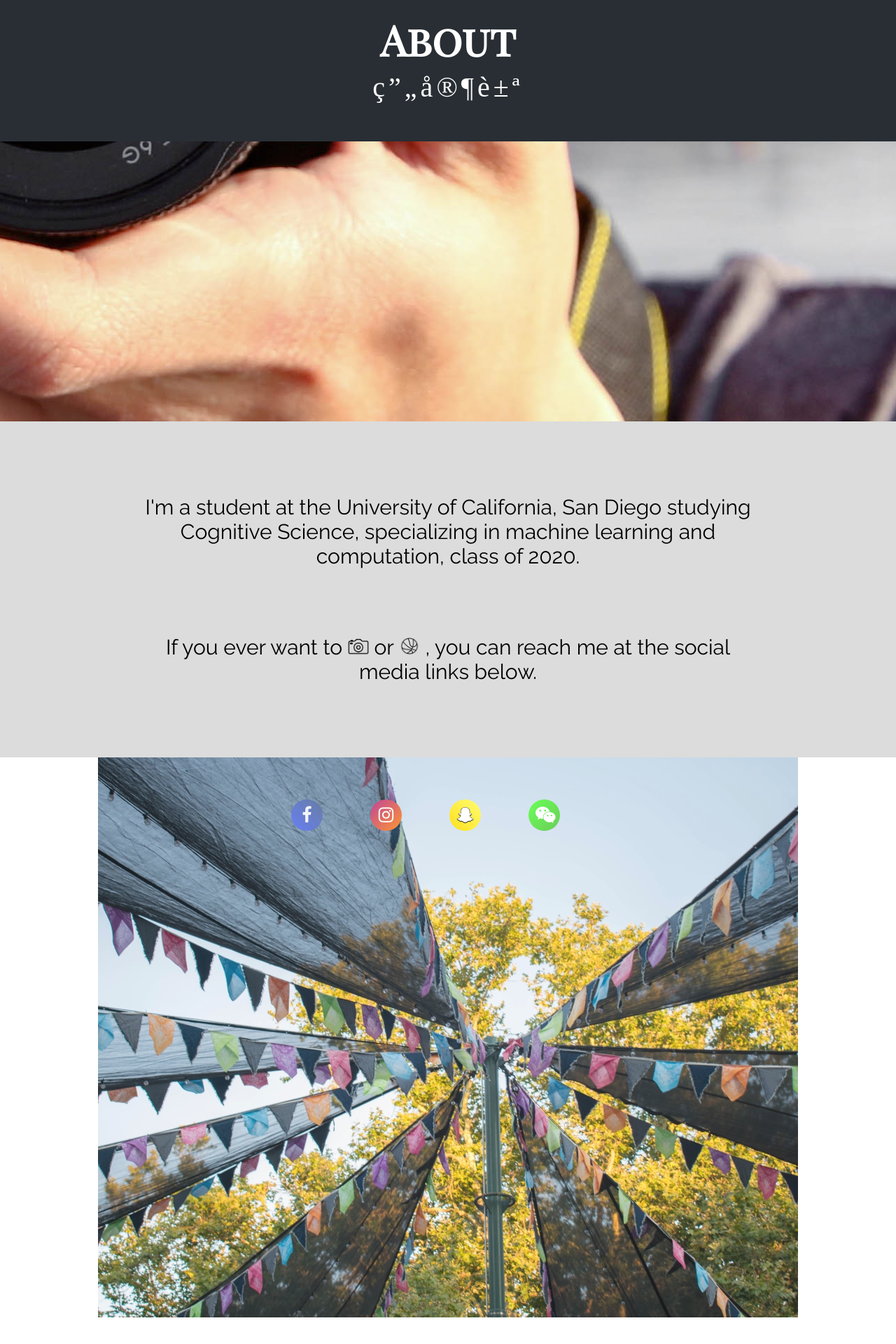
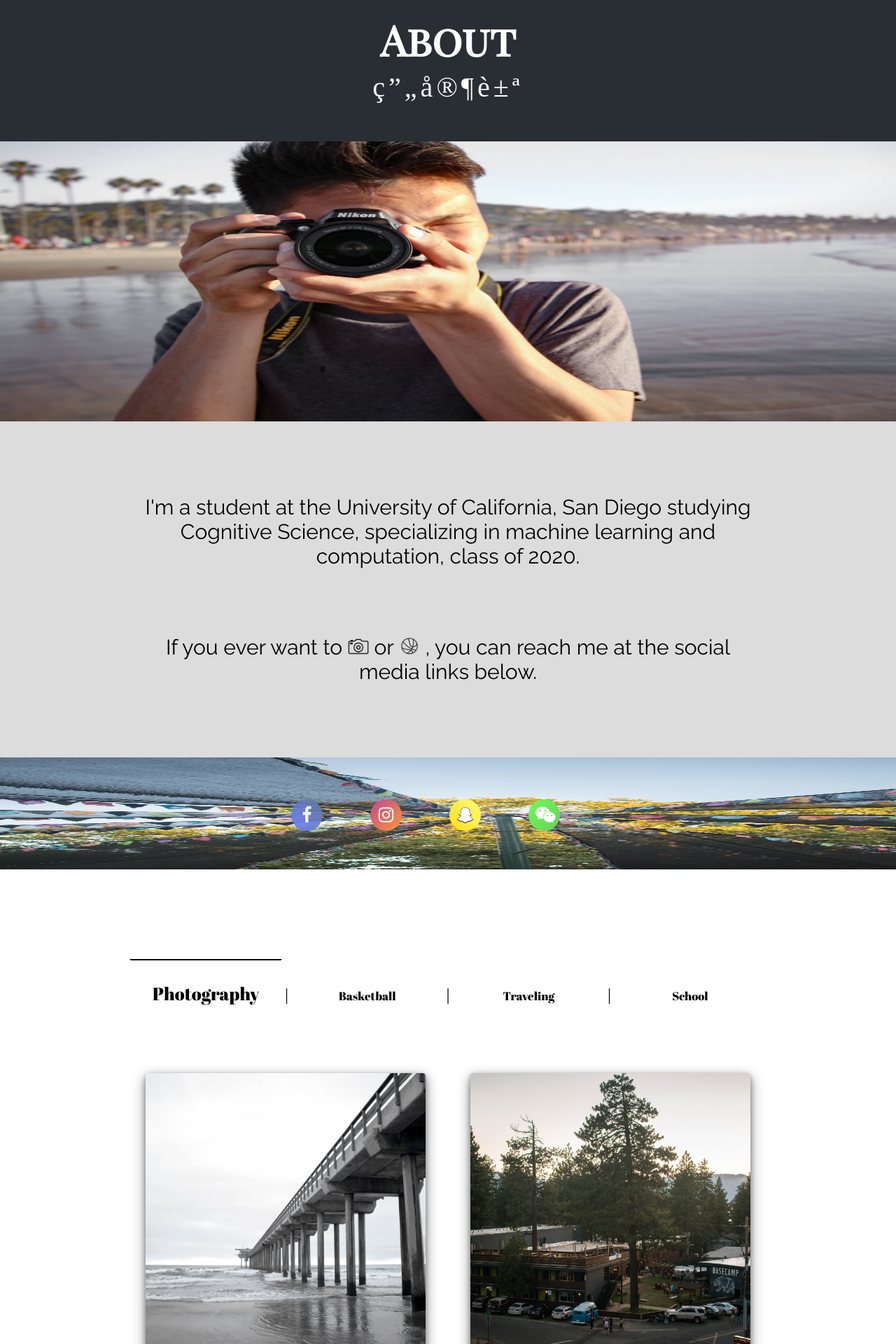
Before and after one commit to andrewzhen/andrewzhen.github.io, a PHP site: page / in a window 1280 px wide. Shown: the part 800-2720 px from the top of the page at 70% size. Run offline with PHP 8.4, Linux system fonts and the light colour scheme; some web fonts are replaced.

Commit message:
bg image

```diff
--- a/style.css
+++ b/style.css
@@ -23,7 +23,7 @@ html, body {
 	background-attachment: fixed;
 	background-position: center;
 	background-repeat: no-repeat;
-	background-size: auto;
+	background-size: 100% 100%;
 }
 
 /*container*/
@@ -84,11 +84,11 @@ html, body {
 .portrait {
 	width: 100%;
 	height: 50%;
-	background-size: auto;
+	background-size: 100% 100%;
 	background-image: url("portrait.jpg");
 	background-attachment: fixed;
 	background-repeat: no-repeat;
-	background-position: center center;
+	background-position: 100% 100%;
 }
 
 .description {
@@ -112,17 +112,13 @@ html, body {
 .socialMedia {
 	width: 100%;
 	height: 20%;
-	background-size: auto;
+	background-size: 100% 100%;
 	background-image: url("socialMedia.jpg");
 	background-attachment: fixed;
 	background-repeat: no-repeat;
 	background-position: center center;
 	margin-bottom: 5%;
 	opacity: 0.9;
-	top: 0;
-	left: 0;
-	min-width: 100%;
-	min-height: 100%;
 }
 
 .fa {
```
